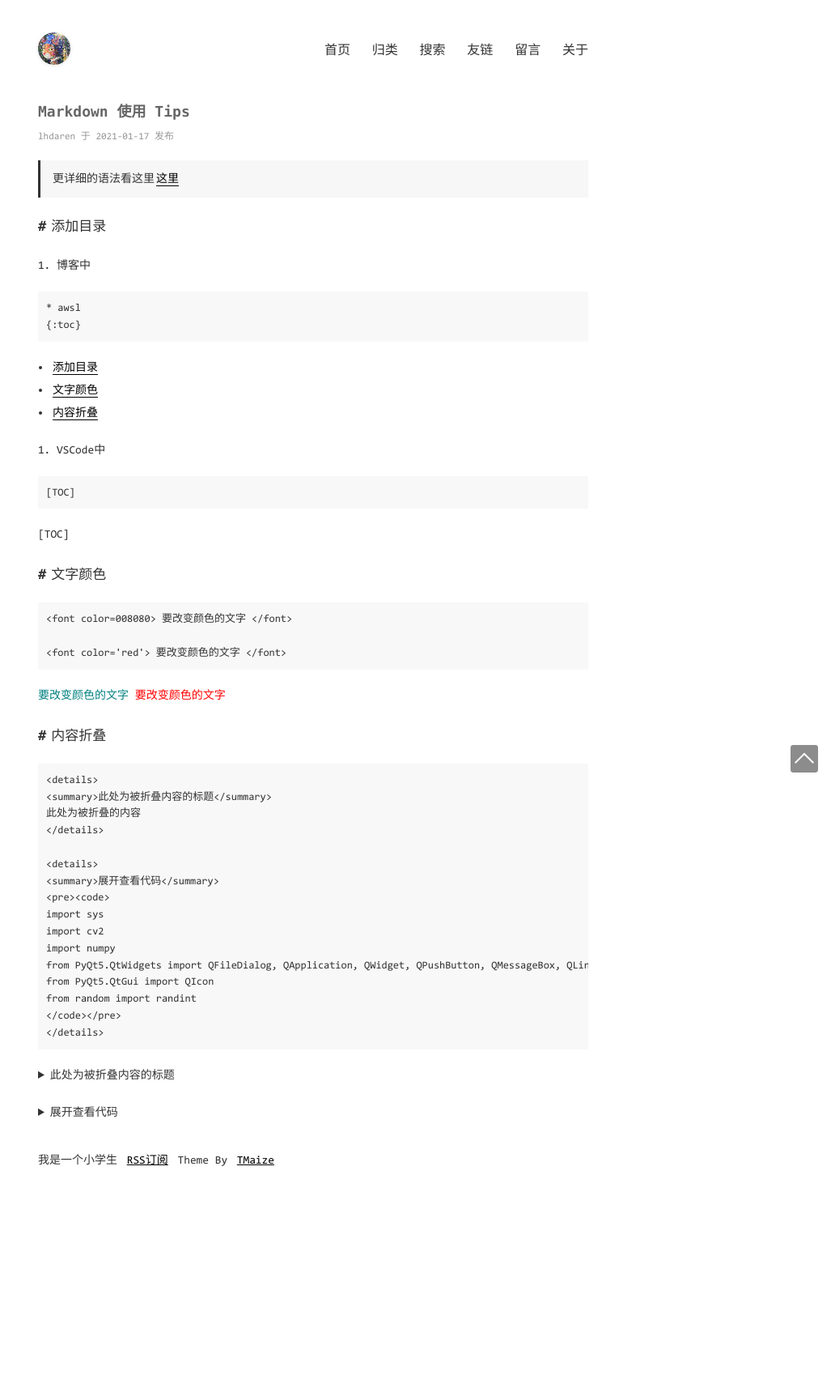
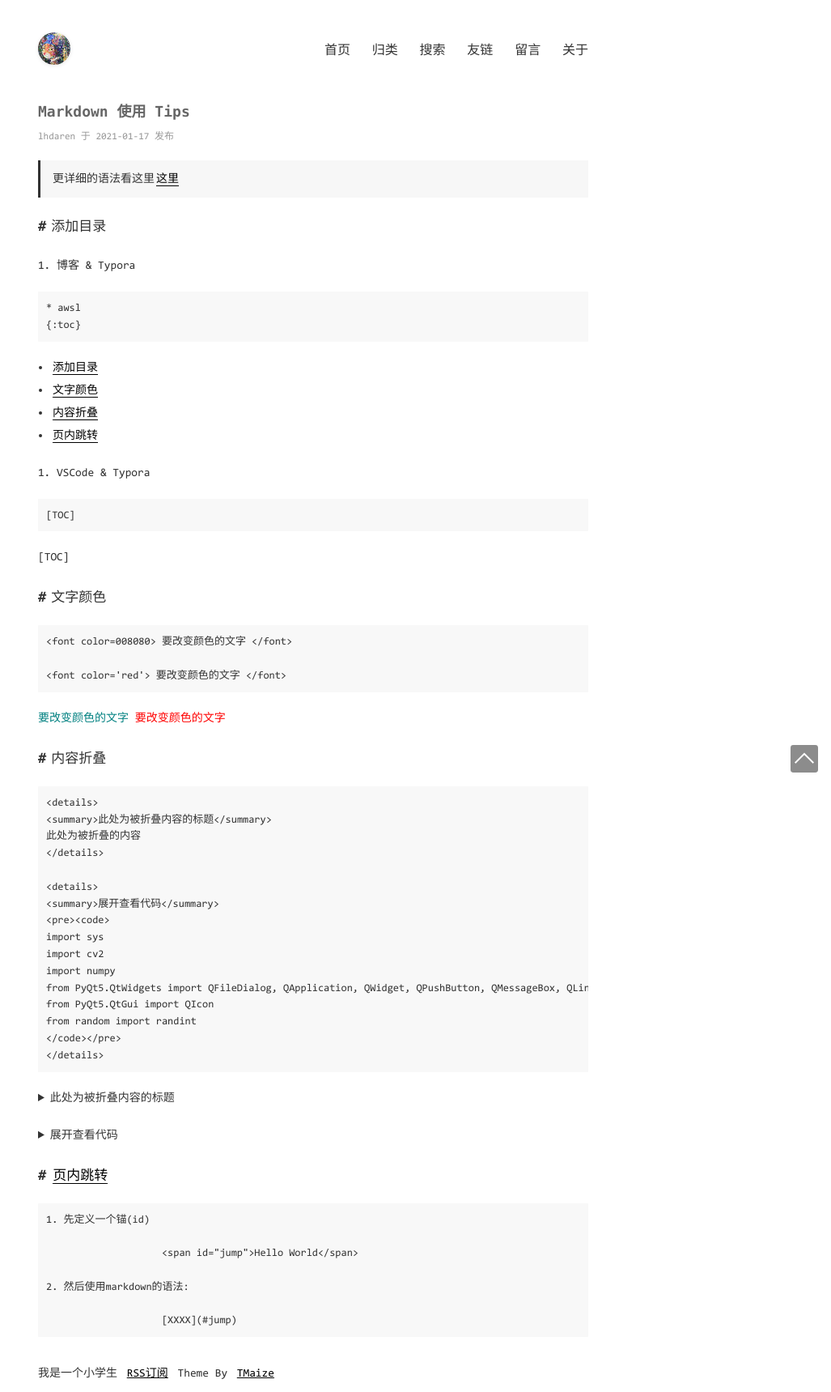
Before and after one commit to vegetarianfish/vegetarianfish.github.io, a Jekyll site: the page built from _posts/2021-01-17-Markdown 使用 Tips.md, in a window 1280 px wide. Shown: the whole page at 81% size, without its empty margins (253-1280 px from the left). Built offline with Jekyll 4.4.1, drawn with Linux system fonts in a browser that asks for light colours; comment, search, counter and statistics services are not loaded; before the commit the page ends 1456 px from its top, so only the background shows below that.

Commit message:
Update 2021-01-17-Markdown 使用 Tips.md

````diff
--- a/_posts/2021-01-17-Markdown 使用 Tips.md
+++ b/_posts/2021-01-17-Markdown 使用 Tips.md
@@ -7,7 +7,7 @@ categories: [Tips, markdown]
 > 更详细的语法看这里[这里](https://www.zybuluo.com/mdeditor)
 
 ## 添加目录
-1. 博客中
+1. 博客 & Typora
 
 ```
 * awsl
@@ -16,7 +16,7 @@ categories: [Tips, markdown]
 * awsl
 {:toc}
 
-2. VSCode中
+2. VSCode & Typora
 
 ```
 [TOC]
@@ -71,3 +71,15 @@ from PyQt5.QtGui import QIcon
 from random import randint
 </code></pre>
 </details>
+
+## [页内跳转](https://www.jianshu.com/p/0c5d6678ed6d)
+
+```
+1. 先定义一个锚(id)
+
+                    <span id="jump">Hello World</span>
+
+2. 然后使用markdown的语法:
+
+                    [XXXX](#jump)
+```
````
